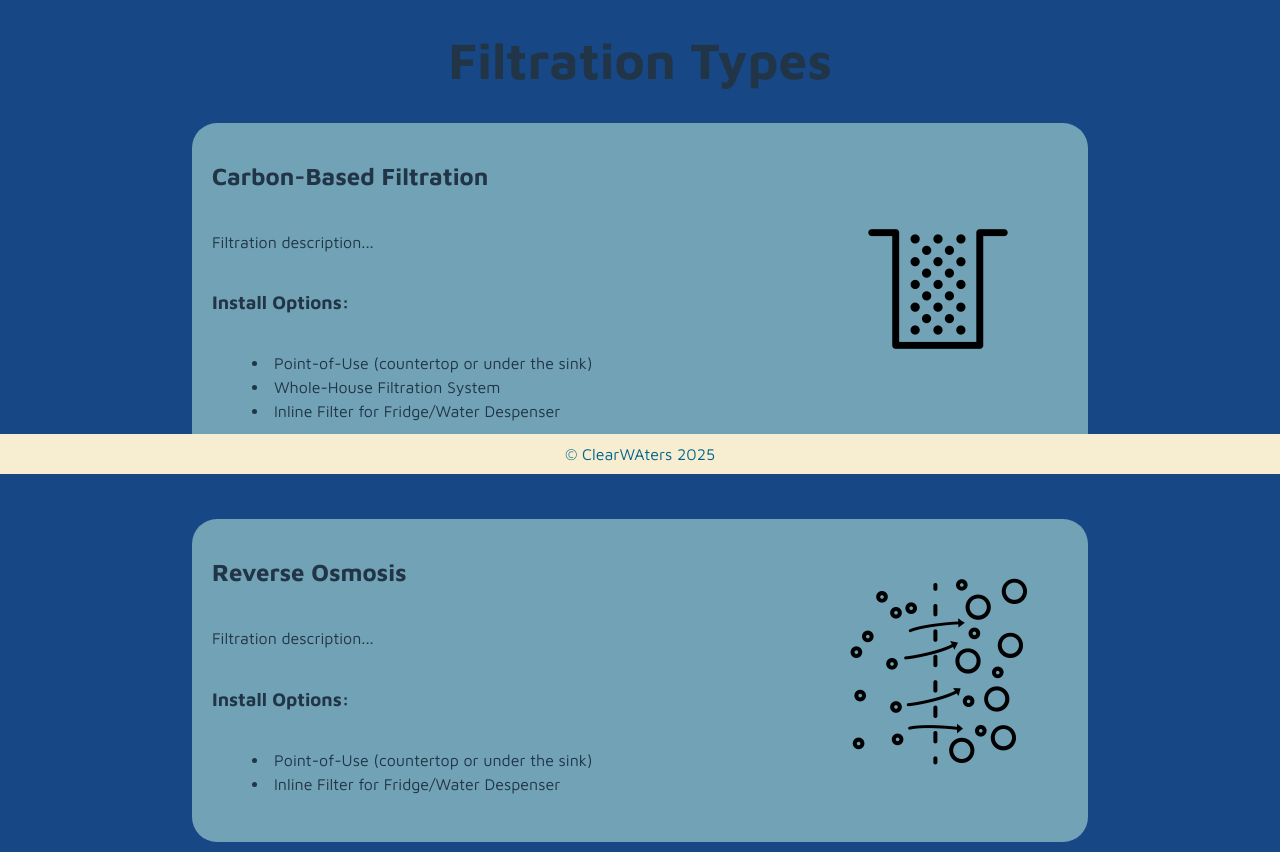
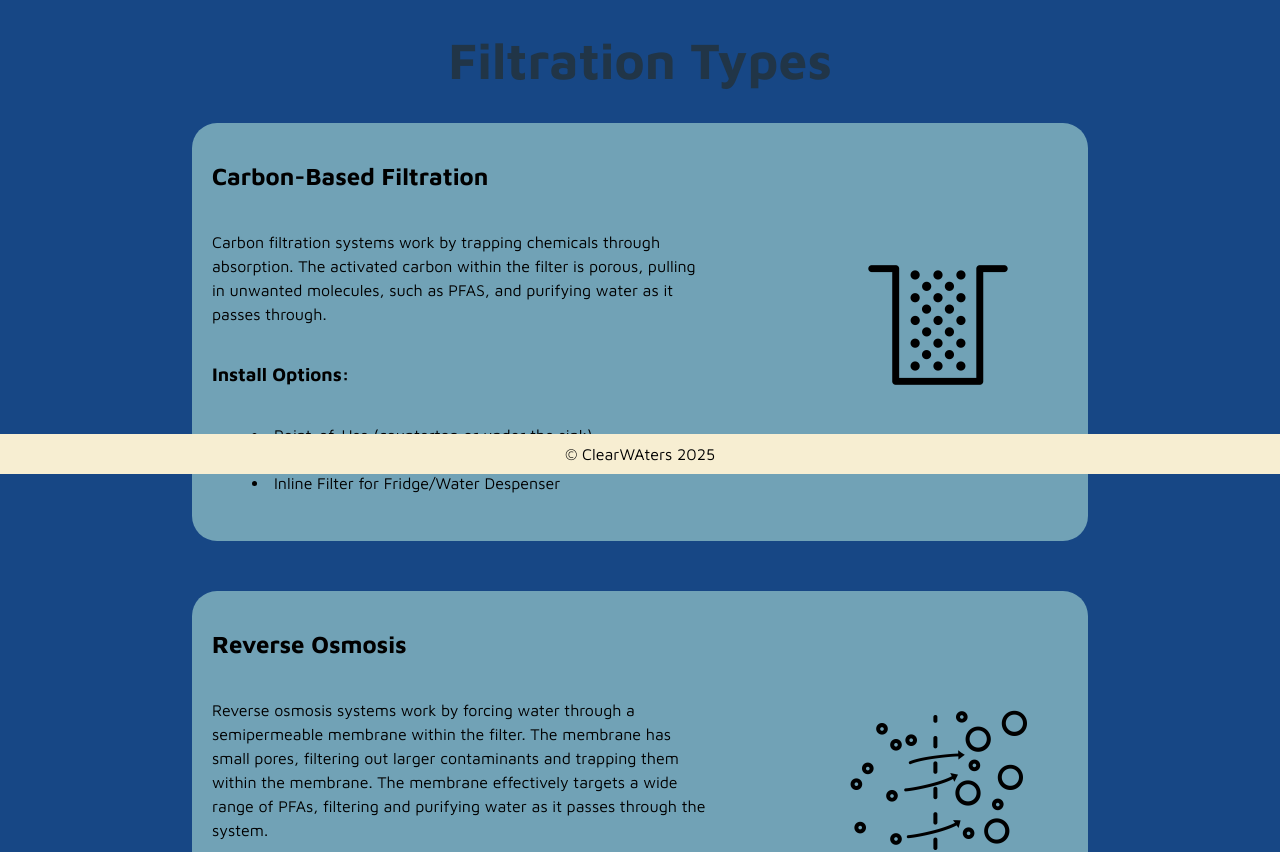
Before and after one commit to kellyjhorak/Squash, a React (Vite) app in the folder ClearWAters/: page /resources in a window 1280 px wide. Shown: the part 326-1178 px from the top of the page. Built offline with nearby package versions, Linux system fonts and the light colour scheme.

Commit message:
resource page finished, css updated for accessibility reqs

```diff
--- a/ClearWAters/src/resources.jsx
+++ b/ClearWAters/src/resources.jsx
@@ -18,7 +18,9 @@ const Resources = () => {
           <div className='filter'>
             <div className='filter-content'>
               <h2>Carbon-Based Filtration</h2>
-              <p>Filtration description...</p>
+              <p>
+                Carbon filtration systems work by trapping chemicals through absorption. The activated carbon within the filter is porous, pulling in unwanted molecules, such as PFAS, and purifying water as it passes through.
+              </p>
               <h3>Install Options:</h3>
               <ul>
                 <li>
@@ -38,7 +40,9 @@ const Resources = () => {
           <div className='filter'>
             <div className='filter-content'>
             <h2>Reverse Osmosis</h2>
-              <p>Filtration description...</p>
+              <p>
+              Reverse osmosis systems work by forcing water through a semipermeable membrane within the filter. The membrane has small pores, filtering out larger contaminants and trapping them within the membrane. The membrane effectively targets a wide range of PFAs, filtering and purifying water as it passes through the system.
+              </p>
               <h3>Install Options:</h3>
               <ul>
                 <li>
@@ -55,7 +59,7 @@ const Resources = () => {
           <div className='filter'>
             <div className='filter-content'>
             <h2>Ion Exchange</h2>
-              <p>Filtration description...</p>
+              <p>Ion exchange works by utilizing positively charged resin beads to bind to negatively charged contaminants in the water. The resin beads work like magnets, attracting and preventing PFAs and other chemicals from passing through the filter.</p>
               <h3>Install Options:</h3>
               <ul>
                 <li>
--- a/ClearWAters/src/styling.css
+++ b/ClearWAters/src/styling.css
@@ -11,10 +11,10 @@
 html, body {
   background-color: #174785;
   width: 100%;
-  min-width: 100vw; /* Ensures it stretches across full viewport width */
-  margin: 0; /* Remove default margins */
+  min-width: 100vw;
+  margin: 0;
   padding: 0;
-  overflow-x: hidden; /* Prevents horizontal scrolling issues */
+  overflow-x: hidden;
 }
 
 @keyframes logo-spin {
@@ -43,7 +43,7 @@ html, body {
 /* Navbar */
 nav {
   position: fixed;
-  width: 100vw; /* Forces full viewport width */
+  width: 100vw;
   top: 0;
   left: 0;
   background-color: #f7eed2;
@@ -70,8 +70,8 @@ nav ul li {
 }
 
 nav ul li#logo img {
-  width: 200px;  /* Adjust the size as needed */
-  height: auto; /* Keeps the aspect ratio */
+  width: 200px;
+  height: auto;
   padding-left: 20px;
   padding-right: 20px;
   padding-top: 20px;
@@ -94,10 +94,10 @@ footer {
   position: fixed;
   bottom: 0;
   left: 0;
-  width: 100vw; /* Forces full viewport width */
+  width: 100vw;
   height: 40px;
   background-color: #f7eed2;
-  color: #01638a;
+  color: #000000;
   text-align: center;
   display: flex;
   justify-content: center;
@@ -115,6 +115,7 @@ display: flex;
 justify-content: center;
 flex-direction: column;
 Background-color: #71A2B6;
+color: #000000;
 padding : 2.0em;
 margin-left: 5.0em;
 margin-right: 5.0em;
@@ -155,11 +156,11 @@ border-radius: 25px;
 }
 
 .big-number {
-  font-size: 70px; /* Keeps the number at full size */
+  font-size: 70px;
 }
 
 .big-label {
-  font-size: 18px; /* 50% of the number size */
+  font-size: 18px;
 }
 
 
@@ -167,8 +168,8 @@ border-radius: 25px;
   width: 100px;
   height: 100px;
   border-radius: 50%;
-  background-color: #2195f3ba; /* blue background */
-  color: #fff;
+  background-color: #2094f3ba;
+  color: #000000;
   display: flex;
   align-items: center;
   justify-content: center;
@@ -226,6 +227,7 @@ border-radius: 25px;
   justify-content: space-between;
   align-items: flex-start;
   background-color: #71A2B6;
+  color: #000000;
   padding-top: 15px;
   padding-bottom: 30px;
   padding-left: 20px;
@@ -244,6 +246,10 @@ border-radius: 25px;
   max-width: 60%;
 }
 
+.filter-content p {
+  text-align: left;
+}
+
 .filter ul {
   list-style-position: inside;
 }
```
